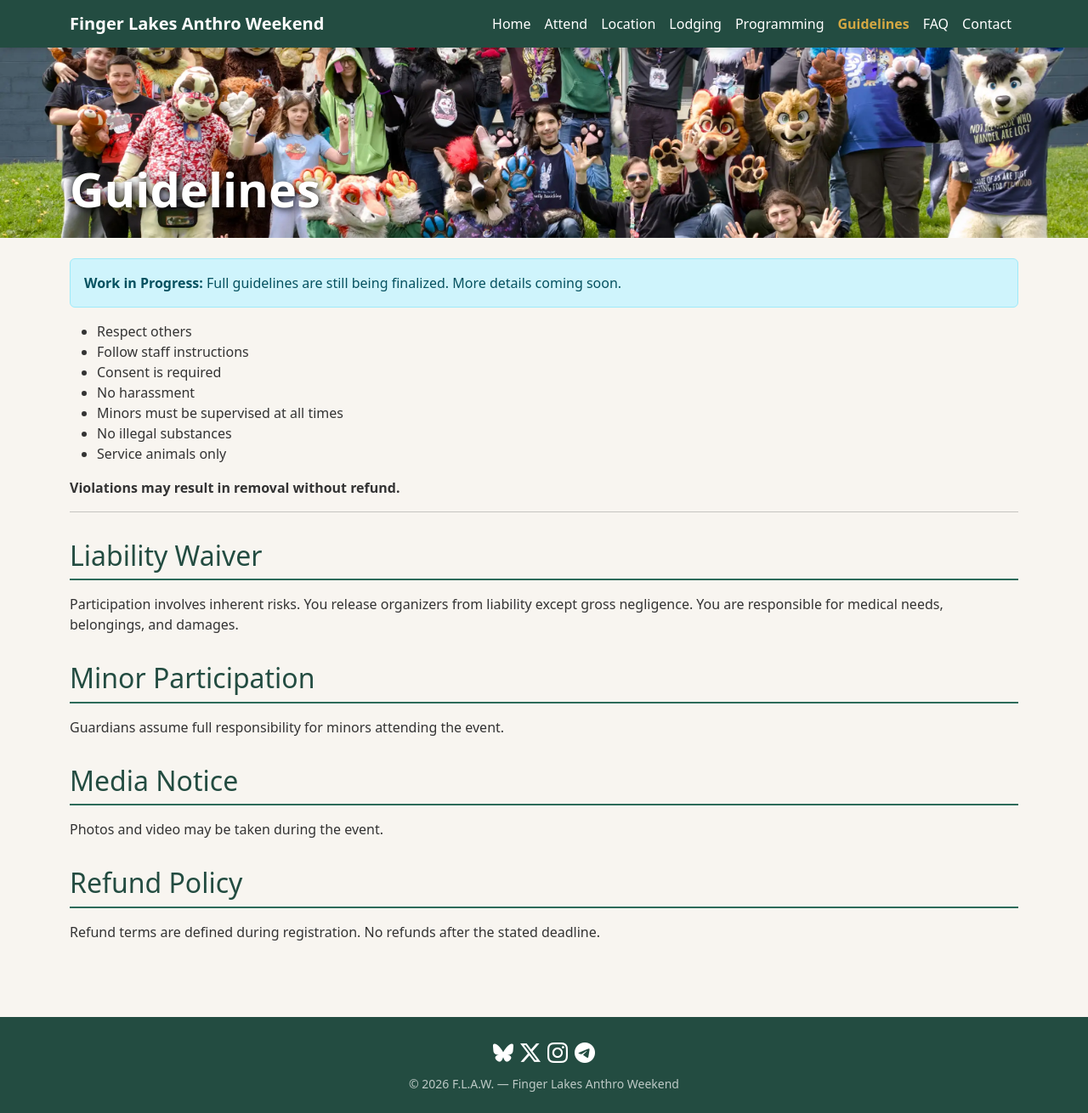
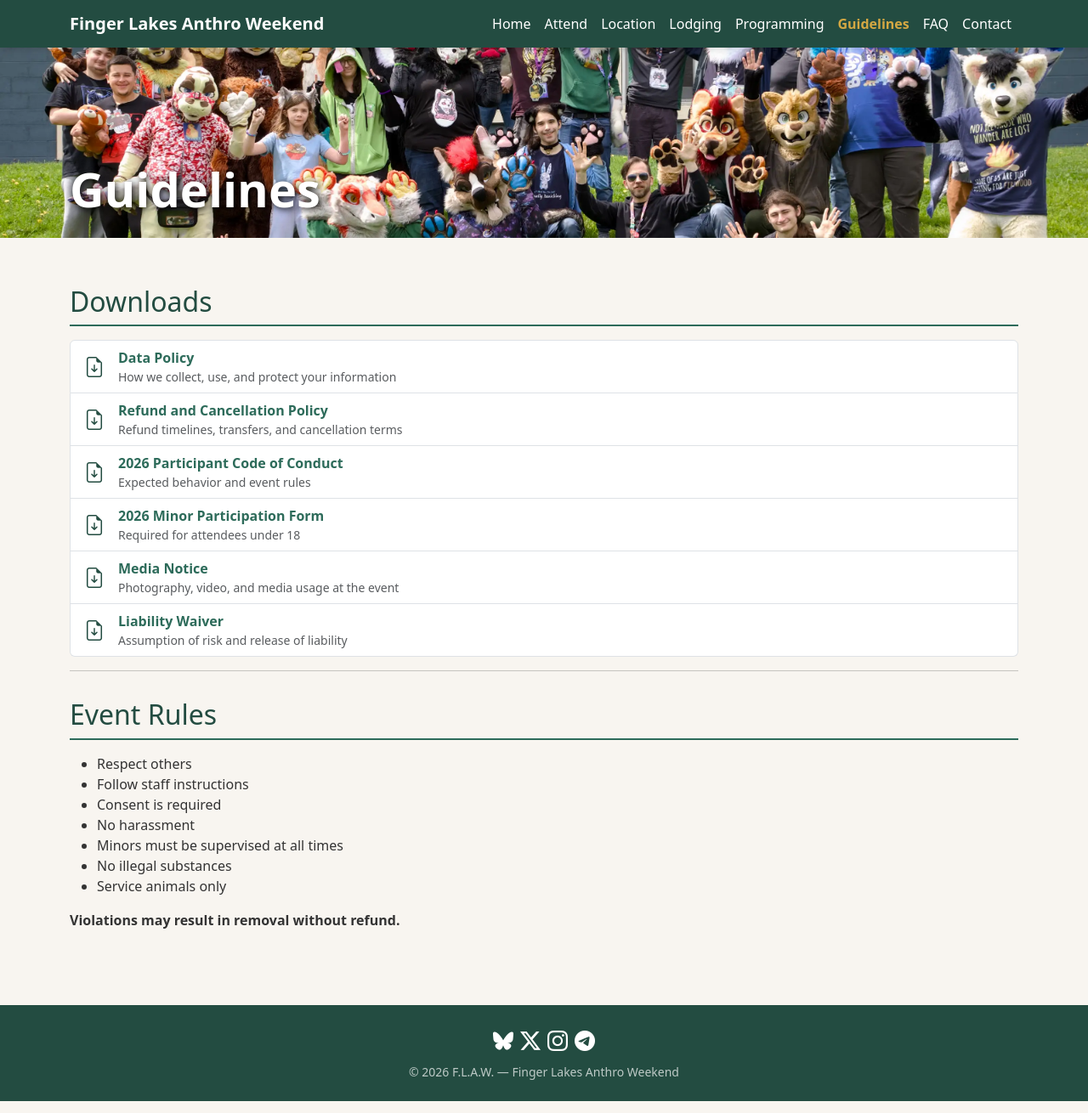
Before and after one commit to campflaw/campflaw.github.io, a Jekyll site: the page built from guidelines.md, in a window 1280 px wide. Shown: the whole page at 85% size. Built offline with Jekyll 4.4.1, drawn with Linux system fonts in a browser that asks for light colours.

Commit message:
Add policy PDF downloads to Guidelines and wire registration link
- Add 6 downloadable policy PDFs to Guidelines page (data policy,
  refund/cancellation, code of conduct, minor participation form,
  media notice, liability waiver)
- Remove redundant inline policy sections replaced by downloads
- Point registration button to https://reg.campflaw.org/ (shown
  only after 6pm EDT countdown completes)

Co-Authored-By: Claude Opus 4.6 (1M context) <noreply@anthropic.com>

```diff
--- a/guidelines.md
+++ b/guidelines.md
@@ -4,9 +4,56 @@ title: Guidelines
 permalink: /guidelines/
 ---
 
-<div class="alert alert-info">
-    <strong>Work in Progress:</strong> Full guidelines are still being finalized. More details coming soon.
+## Downloads
+
+<div class="list-group my-3">
+    <a href="/assets/documents/Data%20Policies.pdf" class="list-group-item list-group-item-action d-flex align-items-center" download>
+        <i class="bi bi-file-earmark-arrow-down me-3 fs-4" style="color: #234c41;"></i>
+        <div>
+            <strong>Data Policy</strong>
+            <p class="mb-0 text-muted small">How we collect, use, and protect your information</p>
+        </div>
+    </a>
+    <a href="/assets/documents/2026%20Refund%20and%20Cancellation%20Policy.pdf" class="list-group-item list-group-item-action d-flex align-items-center" download>
+        <i class="bi bi-file-earmark-arrow-down me-3 fs-4" style="color: #234c41;"></i>
+        <div>
+            <strong>Refund and Cancellation Policy</strong>
+            <p class="mb-0 text-muted small">Refund timelines, transfers, and cancellation terms</p>
+        </div>
+    </a>
+    <a href="/assets/documents/2026%20participant%20code%20of%20conduct.pdf" class="list-group-item list-group-item-action d-flex align-items-center" download>
+        <i class="bi bi-file-earmark-arrow-down me-3 fs-4" style="color: #234c41;"></i>
+        <div>
+            <strong>2026 Participant Code of Conduct</strong>
+            <p class="mb-0 text-muted small">Expected behavior and event rules</p>
+        </div>
+    </a>
+    <a href="/assets/documents/2026%20Optional%20Minor%20Participation%20Form.pdf" class="list-group-item list-group-item-action d-flex align-items-center" download>
+        <i class="bi bi-file-earmark-arrow-down me-3 fs-4" style="color: #234c41;"></i>
+        <div>
+            <strong>2026 Minor Participation Form</strong>
+            <p class="mb-0 text-muted small">Required for attendees under 18</p>
+        </div>
+    </a>
+    <a href="/assets/documents/2026%20Media%20notice.pdf" class="list-group-item list-group-item-action d-flex align-items-center" download>
+        <i class="bi bi-file-earmark-arrow-down me-3 fs-4" style="color: #234c41;"></i>
+        <div>
+            <strong>Media Notice</strong>
+            <p class="mb-0 text-muted small">Photography, video, and media usage at the event</p>
+        </div>
+    </a>
+    <a href="/assets/documents/2026%20liability%20waiver.pdf" class="list-group-item list-group-item-action d-flex align-items-center" download>
+        <i class="bi bi-file-earmark-arrow-down me-3 fs-4" style="color: #234c41;"></i>
+        <div>
+            <strong>Liability Waiver</strong>
+            <p class="mb-0 text-muted small">Assumption of risk and release of liability</p>
+        </div>
+    </a>
 </div>
+
+---
+
+## Event Rules
 
 - Respect others
 - Follow staff instructions
@@ -17,21 +64,3 @@ permalink: /guidelines/
 - Service animals only
 
 **Violations may result in removal without refund.**
-
----
-
-## Liability Waiver
-
-Participation involves inherent risks. You release organizers from liability except gross negligence. You are responsible for medical needs, belongings, and damages.
-
-## Minor Participation
-
-Guardians assume full responsibility for minors attending the event.
-
-## Media Notice
-
-Photos and video may be taken during the event.
-
-## Refund Policy
-
-Refund terms are defined during registration. No refunds after the stated deadline.
```
Also changed, not shown: attend.md (+1 -1 lines), 6 other files.
